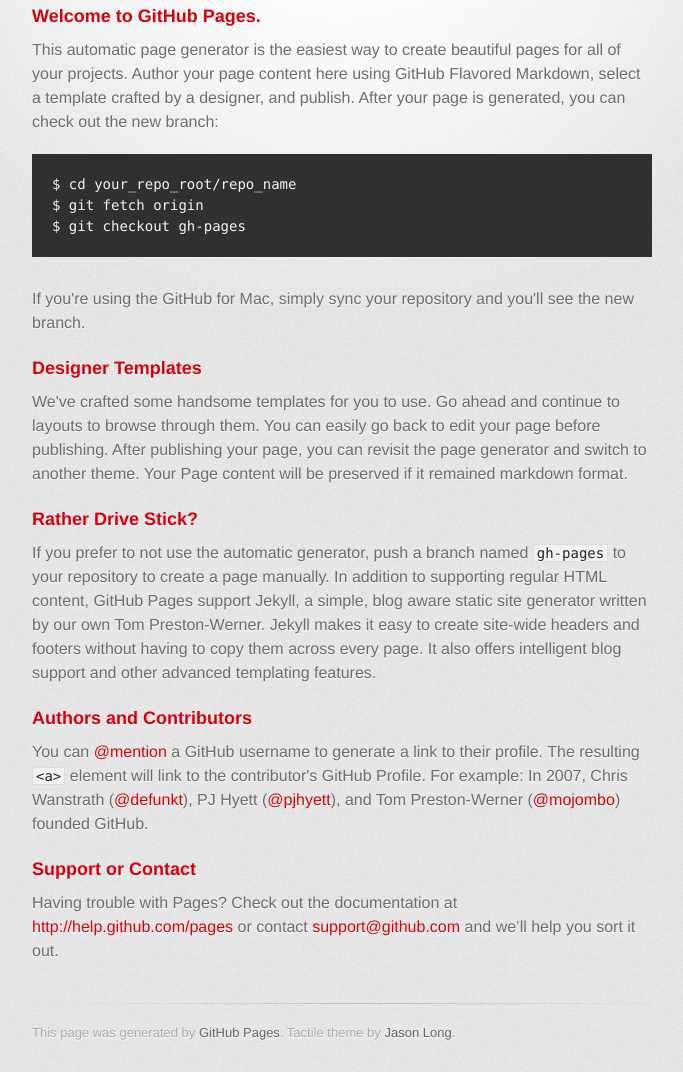
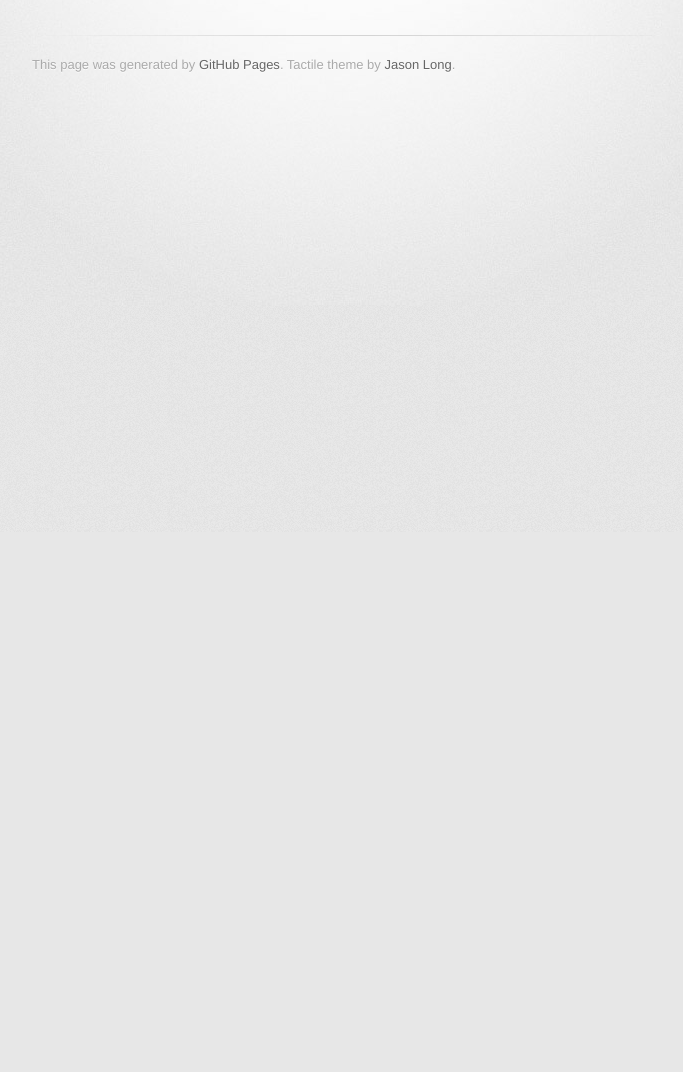
Before and after one commit to ConorNevin/conornevin.github.com, a plain HTML site: page index.html in a window 1280 px wide. Shown: the part 268-1340 px from the top of the page, without its empty margins (298-981 px from the left). After the commit the page ends 800 px from the top, so only its background shows below. Drawn offline with Linux system fonts and the light colour scheme; a web font is replaced by a local one.

Commit message:
Initial Cleanup of Website Front Page

```diff
--- a/index.html
+++ b/index.html
@@ -28,35 +28,6 @@
 
         <hr>
 
-        <section id="main_content">
-          <h3>Welcome to GitHub Pages.</h3>
-
-<p>This automatic page generator is the easiest way to create beautiful pages for all of your projects. Author your page content here using GitHub Flavored Markdown, select a template crafted by a designer, and publish. After your page is generated, you can check out the new branch:</p>
-
-<pre><code>$ cd your_repo_root/repo_name
-$ git fetch origin
-$ git checkout gh-pages
-</code></pre>
-
-<p>If you're using the GitHub for Mac, simply sync your repository and you'll see the new branch.</p>
-
-<h3>Designer Templates</h3>
-
-<p>We've crafted some handsome templates for you to use. Go ahead and continue to layouts to browse through them. You can easily go back to edit your page before publishing. After publishing your page, you can revisit the page generator and switch to another theme. Your Page content will be preserved if it remained markdown format.</p>
-
-<h3>Rather Drive Stick?</h3>
-
-<p>If you prefer to not use the automatic generator, push a branch named <code>gh-pages</code> to your repository to create a page manually. In addition to supporting regular HTML content, GitHub Pages support Jekyll, a simple, blog aware static site generator written by our own Tom Preston-Werner. Jekyll makes it easy to create site-wide headers and footers without having to copy them across every page. It also offers intelligent blog support and other advanced templating features.</p>
-
-<h3>Authors and Contributors</h3>
-
-<p>You can <a href="https://github.com/blog/821" class="user-mention">@mention</a> a GitHub username to generate a link to their profile. The resulting <code>&lt;a&gt;</code> element will link to the contributor's GitHub Profile. For example: In 2007, Chris Wanstrath (<a href="https://github.com/defunkt" class="user-mention">@defunkt</a>), PJ Hyett (<a href="https://github.com/pjhyett" class="user-mention">@pjhyett</a>), and Tom Preston-Werner (<a href="https://github.com/mojombo" class="user-mention">@mojombo</a>) founded GitHub.</p>
-
-<h3>Support or Contact</h3>
-
-<p>Having trouble with Pages? Check out the documentation at <a href="http://help.github.com/pages">http://help.github.com/pages</a> or contact <a href="mailto:support@github.com">support@github.com</a> and we’ll help you sort it out.</p>
-        </section>
-
         <footer>
           This page was generated by <a href="http://pages.github.com">GitHub Pages</a>. Tactile theme by <a href="http://twitter.com/jasonlong">Jason Long</a>.
         </footer>
```
